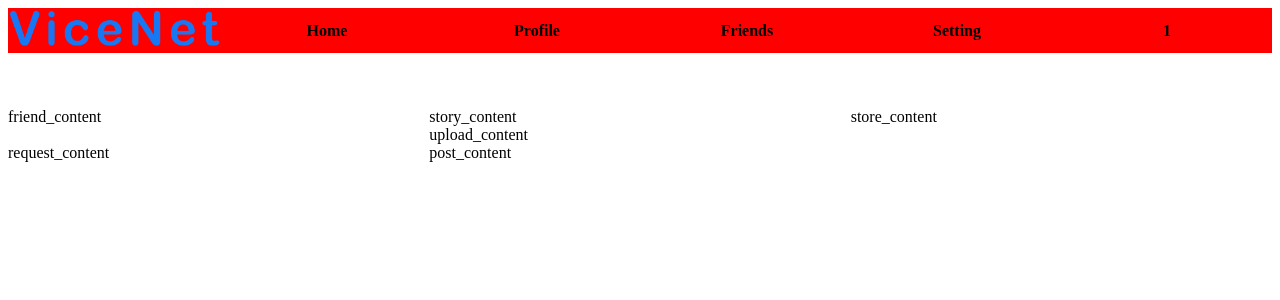
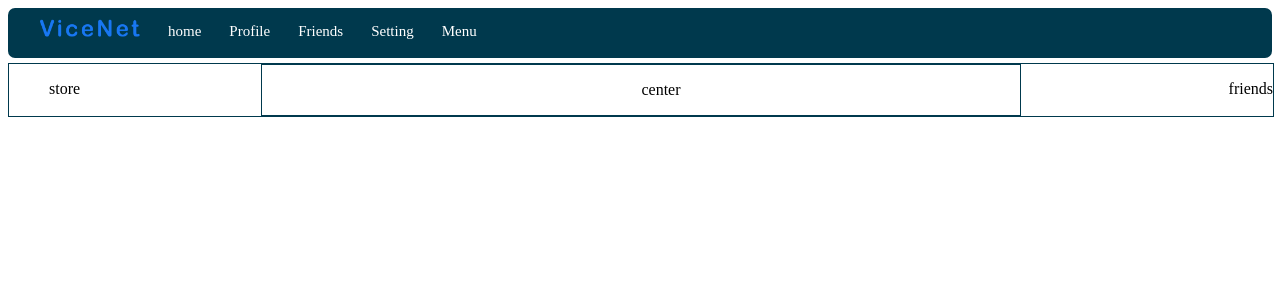
Before and after one commit to madusankaPalihakoon/viceNet, a PHP site: page /pages/home in a window 1280 px wide. Shown: the top 300 px of the page. Run offline with PHP 8.4, Linux system fonts and the light colour scheme; the visitor is signed in with stand-in values (Sample User, id 1).

```diff
--- a/pages/home.php
+++ b/pages/home.php
@@ -10,72 +10,166 @@ $sessionId = $_SESSION['session_id'];
     <meta name="viewport" content="width=device-width, initial-scale=1.0">
     <title>Document</title>
     <style>
-    .parent {
-        height: 100%;
-        display: grid;
-        grid-template-columns: repeat(3, 1fr);
-        grid-template-rows: 100px repeat(5, 1fr);
-        grid-column-gap: 0px;
-        grid-row-gap: 0px;
+    #menu {
+        background: #00394D;
+        color: #FFF;
+        height: 50px;
+        padding-left: 18px;
+        border-radius: 7px;
+    }
+    #nav_logo_img {
+        margin-top: 2px;
+        width: 100px;
+    }
+    #menu ul, #menu li {
+        margin: 5px auto;
+        padding: 0;
+        list-style: none
+    }
+    #menu ul {
+        width: 100%;
+    }
+    #menu li {
+        float: left;
+        display: inline;
+        position: relative;
+    }
+    #menu a {
+        display: block;
+        line-height: 37px;
+        padding: 0 14px;
+        text-decoration: none;
+        color: #FFFFFF;
+        font-size: 15px;
+    }
+    #menu a.dropdown-arrow:after {
+        content: "\23F7";
+        margin-left: 5px;
+    }
+    #menu li a:hover {
+        color: #F0F0F0;
+        background: #124673;
+    }
+    #menu input {
+        display: none;
+        margin: 0;
+        padding: 0;
+        height: 37px;
+        width: 100%;
+        opacity: 0;
+        cursor: pointer
+    }
+    #menu label {
+        display: none;
+        line-height: 37px;
+        text-align: center;
+        position: absolute;
+        left: 35px
+    }
+    #menu label:before {
+        font-size: 1.6em;
+        content: "\2261";
+        margin-left: 20px;
+    }
+    #menu ul.sub-menus{
+        height: auto;
+        overflow: hidden;
+        width: 170px;
+        background: #063D52;
+        position: absolute;
+        z-index: 99;
+        display: none;
+    }
+    #menu ul.sub-menus li {
+        display: block;
+        width: 100%;
+    }
+    #menu ul.sub-menus a {
+        color: #FFFFFF;
+        font-size: 16px;
+    }
+    #menu li:hover ul.sub-menus {
+        display: block
+    }
+    #menu ul.sub-menus a:hover{
+        background: #F2F2F2;
+        color: #444444;
+    }
+    @media screen and (max-width: 800px){
+        #menu {position:relative}
+        #menu ul {background:#111;position:absolute;top:100%;right:0;left:0;z-index:3;height:auto;display:none}
+        #menu ul.sub-menus {width:100%;position:static;}
+        #menu ul.sub-menus a {padding-left:30px;}
+        #menu #nav_link {display:block;float:none;width:auto;}
+        #nav_logo {position: absolute; left: 40%;}
+        #menu input, #menu label {position:absolute;top:0;left:0;display:block;width: 30px;}
+        #menu input {z-index:4}
+        #menu input:checked + label {color:white}
+        #menu input:checked + label:before {content:"\00d7"}
+        #menu input:checked ~ ul {display:block}
     }
 
-    .nav { grid-area: 1 / 1 / 2 / 4; display: grid;}
-    .navigator{
+    #home {
+        display: grid;
+        border: #00394D 1px solid;
+        width: 100%;
+    }
+    #main_content {
         display: inline-flex;
         width: 100%;
-        height: 45px;
-        background-color: red;
     }
-    .navigator_tab{
-        display: inline-flex;
-        place-content: center;
-        place-items: center;
+    #left_content {
         width: 20%;
-        font-weight: 600;
+        display: grid;
+        justify-content: left;
     }
-    .logo{
-        margin: 2px;
+    #center_content {
+        width: 60%;
+        display: grid;
+        justify-content: center;
+        border: #00394D 1px solid;
     }
-    .logo .logo_img{
-        width: 100%;
-        height: inherit;
+    #right_content {
+        width: 20%;
+        display: grid;
+        justify-content: right;
     }
-    .home,.profile,.friends,.setting{
-        height: 100%;
-    }
-    .home:hover, .profile:hover, .friends:hover, .setting:hover {
-        background-color: #CCCCCC;
-        color: #333;
-        border-radius: 0.5rem;
-    }
-    .friend_content { grid-area: 2 / 1 / 4 / 2; }
-    .request_content { grid-area: 4 / 1 / 7 / 2; }
-    .store_content { grid-area: 2 / 3 / 7 / 4; }
-    .story_content { grid-area: 2 / 2 / 3 / 3; }
-    .upload_content { grid-area: 3 / 2 / 4 / 3; }
-    .post_content { grid-area: 4 / 2 / 7 / 3; }
     </style>
+    <script>
+        function updatemenu() {
+            if (document.getElementById('responsive-menu').checked == true) {
+                document.getElementById('menu').style.borderBottomRightRadius = '0';
+                document.getElementById('menu').style.borderBottomLeftRadius = '0';
+            }else{
+                document.getElementById('menu').style.borderRadius = '7px';
+            }
+        }
+    </script>
 </head>
 <body>
-    <div class="parent">
-        <div class="nav">
-            <div class="navigator">
-                <div class="navigator_tab logo">
-                    <img class="logo_img" src="../assets/images/logo/logo-large.png" alt="" srcset="">
-                </div>
-                <div class="navigator_tab home">Home</div>
-                <div class="navigator_tab profile">Profile</div>
-                <div class="navigator_tab friends">Friends</div>
-                <div class="navigator_tab setting">Setting</div>
-                <div class="navigator_tab action"><?php echo htmlspecialchars($sessionId); ?></div>
+    <nav id='menu'>
+        <input type='checkbox' id='responsive-menu' onclick='updatemenu()'><label></label>
+        <li id="nav_logo"><a href='home'><img id="nav_logo_img" src="../assets/images/logo/logo-large.png" alt="" srcset=""></a></li>
+        <ul>
+            <li id="nav_link"><a href='home'>home</a></li>
+            <li id="nav_link"><a href='Profile'>Profile</a></li>
+            <li id="nav_link"><a href='Friends'>Friends</a></li>
+            <li id="nav_link"><a href='Setting'>Setting</a></li>
+            <li id="nav_link"><a href='menu'>Menu</a></li>
+        </ul>
+    </nav>
+    <div id="home">
+        <div id="main_content">
+            <div id="left_content">
+                <ul>store</ul>
+            </div>
+            <div id="center_content">
+                <ul>center</ul>
+            </div>
+            <div id="right_content">
+                <ul>friends</ul>
             </div>
         </div>
-        <div class="friend_content"> friend_content </div>
-        <div class="request_content"> request_content </div>
-        <div class="store_content"> store_content </div>
-        <div class="story_content"> story_content </div>
-        <div class="upload_content"> upload_content </div>
-        <div class="post_content"> post_content </div>
     </div>
 </body>
 </html>
```
Also changed, not shown: controller/profileAction.php (+7 -0 lines), controller/profileSetupAction.php (deleted, +0 -169 lines).
